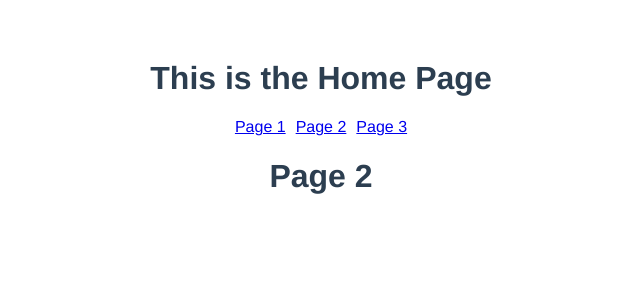
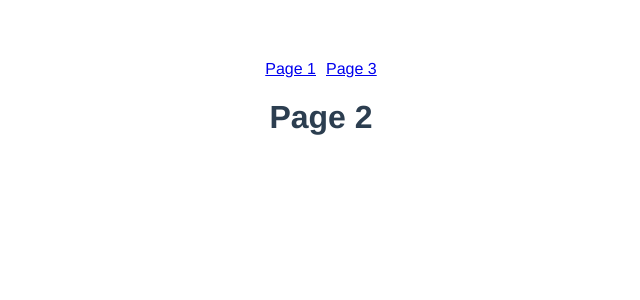
Before and after one commit to thavorac/gic2021, a Vue app: page /page2 in a window 1280 px wide. Shown: the top 300 px of the page, without its empty margins (319-959 px from the left). Built offline with nearby package versions, Linux system fonts and the light colour scheme.

Commit message:
Exercise 1

```diff
--- a/src/App.vue
+++ b/src/App.vue
@@ -1,9 +1,5 @@
 <template>
   <div>
-    <h1>This is the Home Page</h1>
-    <router-link to="/page1">Page 1</router-link>
-    <router-link to="/page2">Page 2</router-link>
-    <router-link to="/page3">Page 3</router-link>
     <router-view></router-view>
   </div>
 </template>
--- /dev/null
+++ b/src/pages/HomePage.vue
@@ -0,0 +1,8 @@
+<template>
+  <div>
+    <h1>This is home page</h1>
+    <router-link to="/page1">Page 1</router-link>
+    <router-link to="/page2">Page 2</router-link>
+    <router-link to="/page3">Page 3</router-link>
+  </div>
+</template>
--- a/src/pages/Page_1.vue
+++ b/src/pages/Page_1.vue
@@ -1,5 +1,7 @@
 <template>
   <div>
+    <router-link to="/page2">Page 2</router-link>
+    <router-link to="/page3">Page 3</router-link>
     <h1>Page 1</h1>
   </div>
 </template>
--- a/src/pages/Page_2.vue
+++ b/src/pages/Page_2.vue
@@ -1,5 +1,7 @@
 <template>
   <div>
+    <router-link to="/page1">Page 1</router-link>
+    <router-link to="/page3">Page 3</router-link>
     <h1>Page 2</h1>
   </div>
 </template>
--- a/src/routes/index.js
+++ b/src/routes/index.js
@@ -2,14 +2,14 @@ import { createWebHistory, createRouter } from "vue-router";
 import Page1 from '@/pages/Page_1.vue'
 import Page2 from '@/pages/Page_2.vue'
 import Page3 from '@/pages/Page_3.vue'
-// import App from '@/App.vue'
+import HomePage from '@/pages/HomePage.vue'
 
 const routes = [
-  // {
-  //   path: "/",
-  //   name: "Home",
-  //   component: App
-  // },
+  {
+    path: "/",
+    name: "Home",
+    component: HomePage
+  },
   {
     path: "/page1",
     name: "Page1",
```
